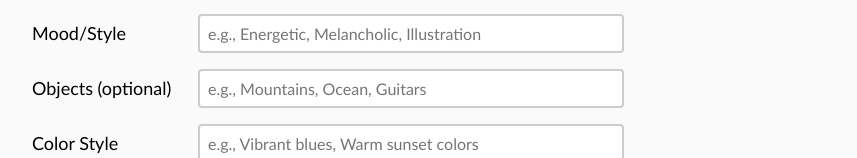
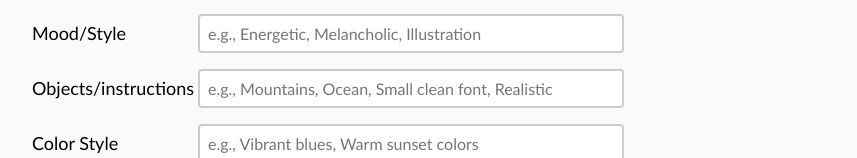
Before and after one commit to rianvdm/my-music-next, a Next.js app: page /playlist-cover-generator in a window 1280 px wide. Shown: the part 386-544 px from the top of the page, without its empty margins (208-1065 px from the left). Built offline with nearby package versions, Linux system fonts and the light colour scheme.

Commit message:
Update prompt and form labels for playlist cover generator
Clarified the prompt sent to ChatGPT for generating playlist cover images and updated the 'objects' field label and placeholder to better reflect its purpose. This improves user guidance and prompt accuracy.

```diff
--- a/app/playlist-cover-generator/page.js
+++ b/app/playlist-cover-generator/page.js
@@ -37,11 +37,11 @@ export default function PlaylistCoverPage() {
     setGeneratedImage(null);
 
     try {
-      const promptInput = `Create a prompt for a playlist cover with these details:
+      const promptInput = `Create a prompt for ChatGPT to generate a playlist cover image with these details:
       Playlist Title: '${formData.playlistName}'
       Genres: ${formData.genres}
       Mood/Vibe: ${formData.vibe}
-      Objects to Include: ${formData.objects}
+      Objects or other instructions: ${formData.objects}
       Color Style: ${formData.colors}`;
 
       const promptResponse = await fetch(
@@ -104,9 +104,9 @@ export default function PlaylistCoverPage() {
     },
     {
       id: 'objects-input',
-      label: 'Objects (optional)',
+      label: 'Objects/instructions',
       name: 'objects',
-      placeholder: 'e.g., Mountains, Ocean, Guitars',
+      placeholder: 'e.g., Mountains, Ocean, Small clean font, Realistic',
       required: false,
     },
     {
```
